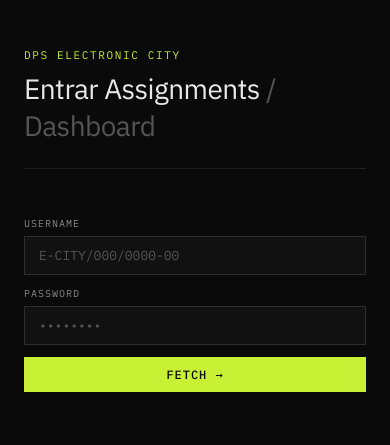
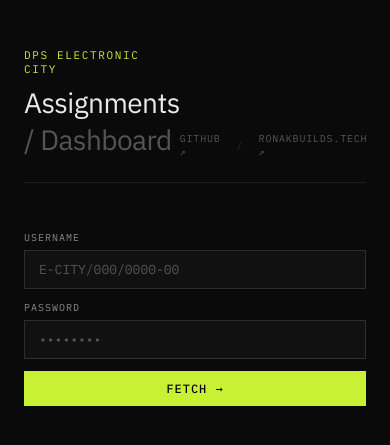
Before and after one commit to fourtysevencode/pretty-entrar-dashboard, a FastAPI app: page / in a window 390 px wide. Shown: the top 445 px of the page. Run offline with FastAPI, Linux system fonts and the light colour scheme.

Commit message:
refactor header layout and improve link styling in index.html

```diff
--- a/templates/index.html
+++ b/templates/index.html
@@ -32,15 +32,39 @@
             padding: 48px 24px;
         }
 
-        .container {
-            max-width: 860px;
-            margin: 0 auto;
-        }
+        .container { max-width: 860px; margin: 0 auto; }
 
         header {
             margin-bottom: 48px;
             border-bottom: 1px solid var(--border);
             padding-bottom: 24px;
+            display: flex;
+            justify-content: space-between;
+            align-items: flex-end;
+        }
+
+        .header-links {
+            display: flex;
+            gap: 16px;
+            align-items: center;
+        }
+
+        .header-links a {
+            font-family: 'IBM Plex Mono', monospace;
+            font-size: 10px;
+            letter-spacing: 0.08em;
+            text-transform: uppercase;
+            color: var(--text-dim);
+            text-decoration: none;
+            transition: color 0.15s;
+        }
+
+        .header-links a:hover { color: var(--accent); }
+
+        .header-links .sep {
+            color: var(--border-bright);
+            font-family: 'IBM Plex Mono', monospace;
+            font-size: 10px;
         }
 
         .label {
@@ -56,12 +80,9 @@
             font-size: 28px;
             font-weight: 400;
             letter-spacing: -0.02em;
-            color: var(--text);
         }
 
-        h1 span {
-            color: var(--text-dim);
-        }
+        h1 span { color: var(--text-dim); }
 
         .login-grid {
             display: grid;
@@ -71,11 +92,7 @@
             align-items: end;
         }
 
-        .field {
-            display: flex;
-            flex-direction: column;
-            gap: 6px;
-        }
+        .field { display: flex; flex-direction: column; gap: 6px; }
 
         .field label {
             font-family: 'IBM Plex Mono', monospace;
@@ -97,15 +114,10 @@
             width: 100%;
         }
 
-        input:focus {
-            border-color: var(--accent);
-        }
+        input:focus { border-color: var(--accent); }
+        input::placeholder { color: var(--text-dim); }
 
-        input::placeholder {
-            color: var(--text-dim);
-        }
-
-        button {
+        button#fetch {
             background: var(--accent);
             color: #0a0a0a;
             border: none;
@@ -118,11 +130,10 @@
             text-transform: uppercase;
             transition: opacity 0.15s;
             white-space: nowrap;
-            height: fit-content;
         }
 
-        button:hover { opacity: 0.85; }
-        button:disabled { opacity: 0.4; cursor: not-allowed; }
+        button#fetch:hover { opacity: 0.85; }
+        button#fetch:disabled { opacity: 0.4; cursor: not-allowed; }
 
         .status {
             font-family: 'IBM Plex Mono', monospace;
@@ -138,11 +149,11 @@
         .status.error { color: var(--red); }
 
         .dot {
-            width: 6px;
-            height: 6px;
+            width: 6px; height: 6px;
             border-radius: 50%;
             background: var(--accent);
             animation: pulse 1s ease-in-out infinite;
+            flex-shrink: 0;
         }
 
         @keyframes pulse {
@@ -163,26 +174,20 @@
             color: var(--text-mid);
         }
 
-        .count span {
-            color: var(--accent);
-            font-weight: 500;
-        }
+        .count span { color: var(--accent); font-weight: 500; }
 
-        .filter-row {
-            display: flex;
-            gap: 8px;
-        }
+        .filter-row { display: flex; gap: 8px; }
 
         .filter-btn {
             background: transparent;
             border: 1px solid var(--border-bright);
             color: var(--text-mid);
+            font-family: 'IBM Plex Mono', monospace;
             font-size: 10px;
             padding: 4px 10px;
             cursor: pointer;
-            font-family: 'IBM Plex Mono', monospace;
+            text-transform: uppercase;
             letter-spacing: 0.08em;
-            text-transform: uppercase;
             transition: all 0.15s;
         }
 
@@ -192,11 +197,7 @@
             background: var(--accent-dim);
         }
 
-        .assignments-list {
-            display: flex;
-            flex-direction: column;
-            gap: 1px;
-        }
+        .assignments-list { display: flex; flex-direction: column; gap: 1px; }
 
         .assignment-card {
             background: var(--surface);
@@ -211,9 +212,7 @@
             opacity: 0;
         }
 
-        @keyframes fadeIn {
-            to { opacity: 1; }
-        }
+        @keyframes fadeIn { to { opacity: 1; } }
 
         .assignment-card:hover {
             border-color: var(--border-bright);
@@ -253,7 +252,6 @@
         .title {
             font-size: 13px;
             font-weight: 400;
-            color: var(--text);
             white-space: nowrap;
             overflow: hidden;
             text-overflow: ellipsis;
@@ -290,15 +288,21 @@
 
         @media (max-width: 600px) {
             .login-grid { grid-template-columns: 1fr; }
-            .title { font-size: 12px; }
         }
     </style>
 </head>
 <body>
     <div class="container">
         <header>
-            <div class="label">DPS Electronic City</div>
-            <h1>Entrar Assignments <span>/ Dashboard</span></h1>
+            <div>
+                <div class="label">DPS Electronic City</div>
+                <h1>Assignments <span>/ Dashboard</span></h1>
+            </div>
+            <div class="header-links">
+                <a href="https://github.com/fourtysevencode/pretty-entrar-dashboard" target="_blank">GitHub ↗</a>
+                <span class="sep">/</span>
+                <a href="https://ronakbuilds.tech" target="_blank">ronakbuilds.tech ↗</a>
+            </div>
         </header>
 
         <div class="login-grid">
@@ -360,7 +364,7 @@
                 const type = getFileType(a.url)
                 const card = document.createElement("div")
                 card.className = "assignment-card"
-                card.style.animationDelay = `${i * 30}ms`
+                card.style.animationDelay = `${i * 25}ms`
                 card.innerHTML = `
                     <div class="card-left">
                         <span class="file-badge ${type}">${type}</span>
@@ -372,11 +376,11 @@
             })
         }
 
-        document.querySelectorAll(".filter-btn").forEach(btn => {
-            btn.addEventListener("click", () => {
-                document.querySelectorAll(".filter-btn").forEach(b => b.classList.remove("active"))
-                btn.classList.add("active")
-                activeFilter = btn.dataset.filter
+        document.querySelectorAll(".filter-btn").forEach(b => {
+            b.addEventListener("click", () => {
+                document.querySelectorAll(".filter-btn").forEach(x => x.classList.remove("active"))
+                b.classList.add("active")
+                activeFilter = b.dataset.filter
                 renderCards(allAssignments)
             })
         })
```
